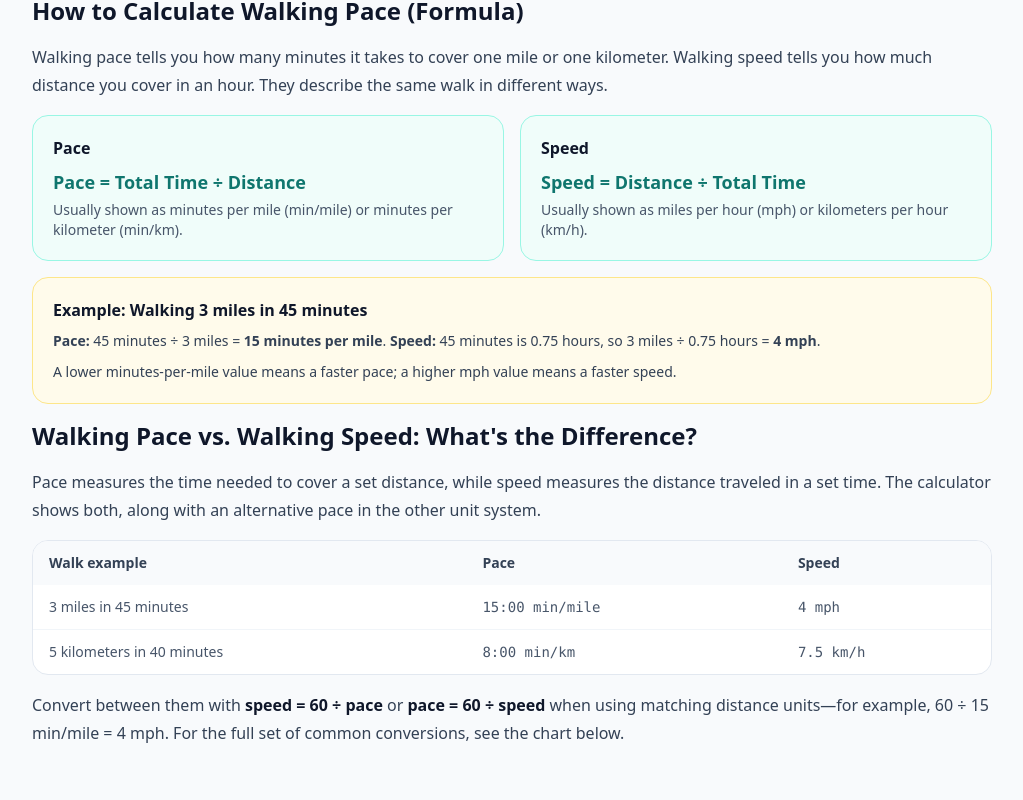
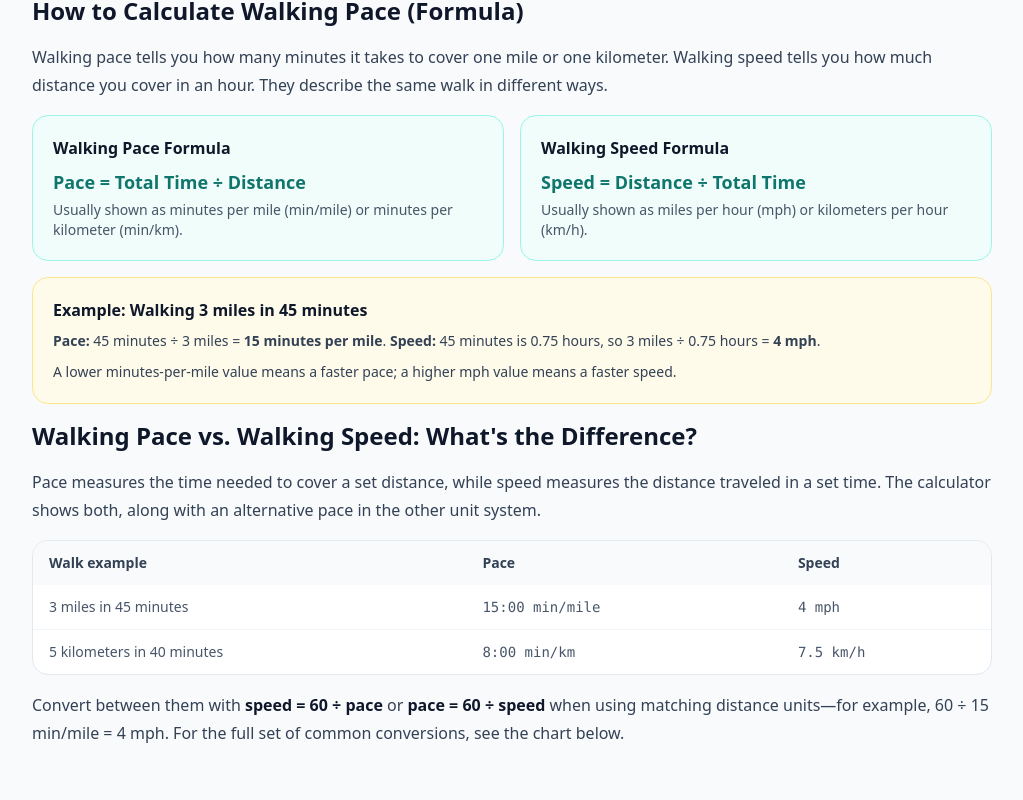
Before and after one commit to zain-taseer-developer/Walking-Calorie-Calculator-2026, a Next.js app: page /walking-pace-calculator in a window 1280 px wide. Shown: the part 1271-2071 px from the top of the page, without its empty margins (128-1151 px from the left). Built offline with nearby package versions, Linux system fonts and the light colour scheme; no server answers.

Commit message:
Improve walking pace page headings

```diff
--- a/app/walking-pace-calculator/page.tsx
+++ b/app/walking-pace-calculator/page.tsx
@@ -261,12 +261,12 @@ export default function WalkingPaceCalculatorPage() {
         </p>
         <div className="not-prose grid grid-cols-1 md:grid-cols-2 gap-4 my-5">
           <div className="rounded-2xl border border-brand-200 dark:border-brand-900/60 bg-brand-50 dark:bg-brand-950/40 p-5">
-            <h3 className="text-base font-bold text-slate-900 dark:text-white">Pace</h3>
+            <h3 className="text-base font-bold text-slate-900 dark:text-white">Walking Pace Formula</h3>
             <p className="mt-2 text-lg font-bold text-brand-700 dark:text-brand-300">Pace = Total Time ÷ Distance</p>
             <p className="mt-1 text-sm text-slate-600 dark:text-slate-300">Usually shown as minutes per mile (min/mile) or minutes per kilometer (min/km).</p>
           </div>
           <div className="rounded-2xl border border-teal-200 dark:border-teal-900/60 bg-teal-50 dark:bg-teal-950/40 p-5">
-            <h3 className="text-base font-bold text-slate-900 dark:text-white">Speed</h3>
+            <h3 className="text-base font-bold text-slate-900 dark:text-white">Walking Speed Formula</h3>
             <p className="mt-2 text-lg font-bold text-teal-700 dark:text-teal-300">Speed = Distance ÷ Total Time</p>
             <p className="mt-1 text-sm text-slate-600 dark:text-slate-300">Usually shown as miles per hour (mph) or kilometers per hour (km/h).</p>
           </div>
@@ -323,6 +323,7 @@ export default function WalkingPaceCalculatorPage() {
 
         <DataTable
           title="Walking Speed, Pace, and Split Times Reference Matrix"
+          titleLevel={3}
           caption="Conversion benchmarks from 2.0 to 5.0 mph."
           headers={["Intensity Level", "Speed (mph)", "Speed (km/h)", "Pace (min/mi)", "Pace (min/km)", "Time for 1 Mile", "Time for 5 km"]}
           rows={paceTableRows}
```
